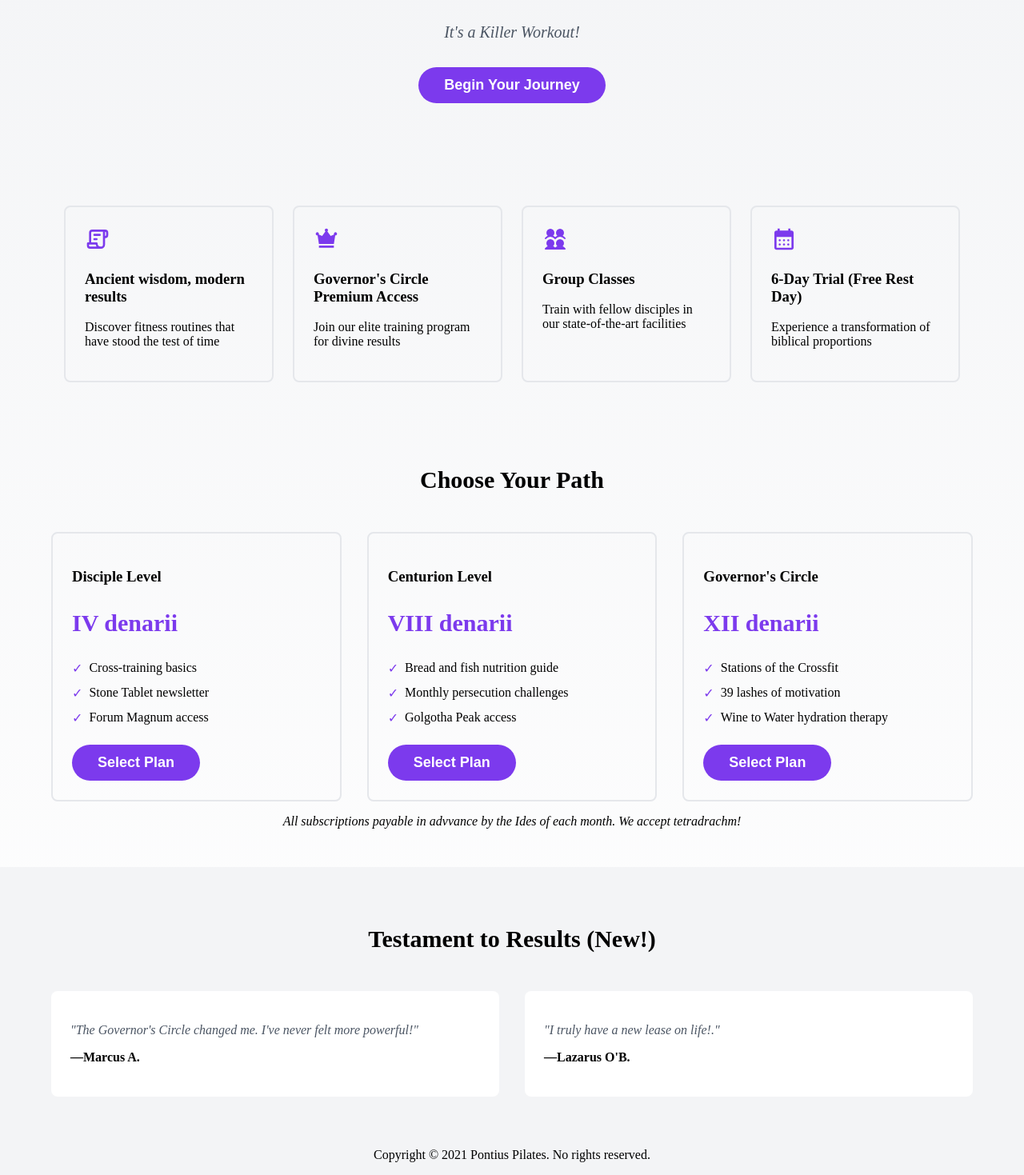
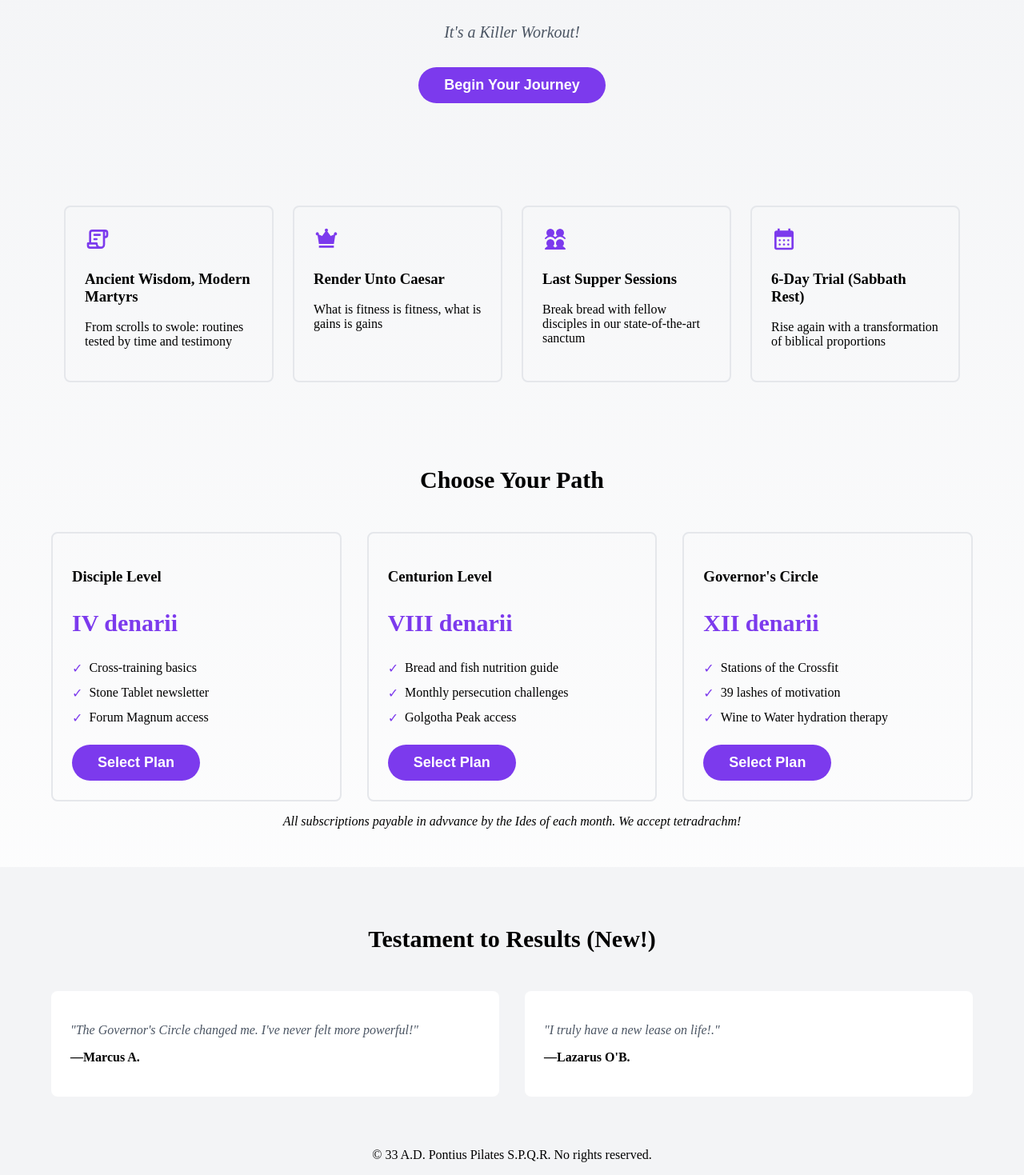
Before and after one commit to reedshea/pontius-pilates, a SvelteKit app: page / in a window 1280 px wide. Shown: the part 182-1651 px from the top of the page at 80% size. Built offline with nearby package versions, Linux system fonts and the light colour scheme.

Commit message:
ALL ONE README!

```diff
--- a/src/app.html
+++ b/src/app.html
@@ -4,6 +4,7 @@
 		<meta charset="utf-8" />
 		<link rel="icon" href="%sveltekit.assets%/favicon.png" />
 		<meta name="viewport" content="width=device-width, initial-scale=1" />
+		<title>Pontius Pilates</title>
 		%sveltekit.head%
 	</head>
 
--- a/src/routes/+page.svelte
+++ b/src/routes/+page.svelte
@@ -9,23 +9,23 @@
 
   const features = [
     {
-      title: "Ancient wisdom, modern results",
-      description: "Discover fitness routines that have stood the test of time",
+      title: "Ancient Wisdom, Modern Martyrs",
+      description: "From scrolls to swole: routines tested by time and testimony",
       icon: icons.scroll
     },
     {
-      title: "Governor's Circle Premium Access",
-      description: "Join our elite training program for divine results",
+      title: "Render Unto Caesar",
+      description: "What is fitness is fitness, what is gains is gains",
       icon: icons.crown
     },
     {
-      title: "Group Classes",
-      description: "Train with fellow disciples in our state-of-the-art facilities",
+      title: "Last Supper Sessions",
+      description: "Break bread with fellow disciples in our state-of-the-art sanctum",
       icon: icons.users
     },
     {
-      title: "6-Day Trial (Free Rest Day)",
-      description: "Experience a transformation of biblical proportions",
+      title: "6-Day Trial (Sabbath Rest)",
+      description: "Rise again with a transformation of biblical proportions",
       icon: icons.calendar
     }
   ];
@@ -339,7 +339,7 @@
   </section>
   <section class="footer">
     <div>
-        Copyright © 2021 Pontius Pilates. No rights reserved.
+        © 33 A.D. Pontius Pilates S.P.Q.R. No rights reserved.
     </div>
   </section>
 </div>
```
Also changed, not shown: static/favicon.png, 1 other file (tests, documents, lock files or other folders).
